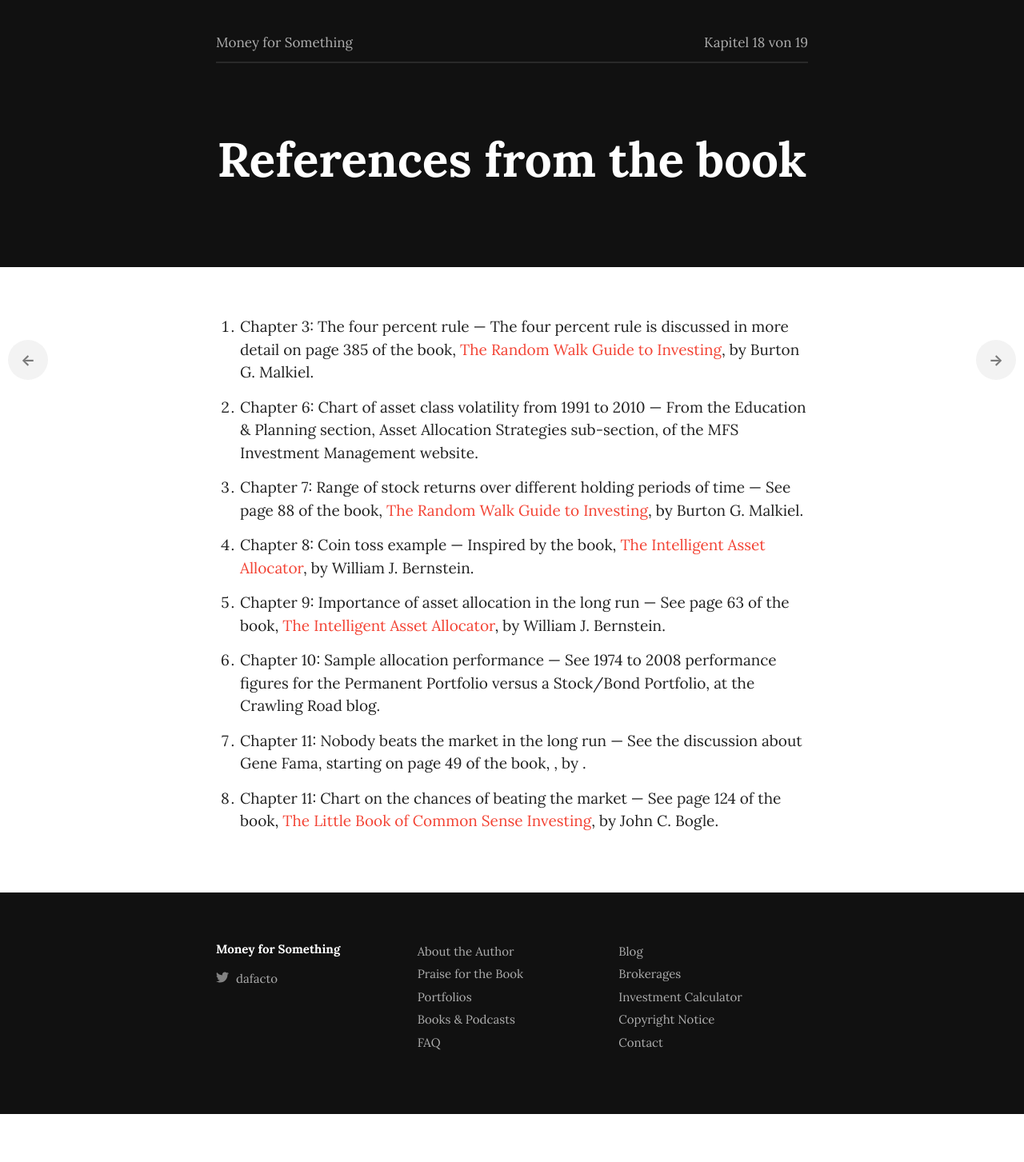
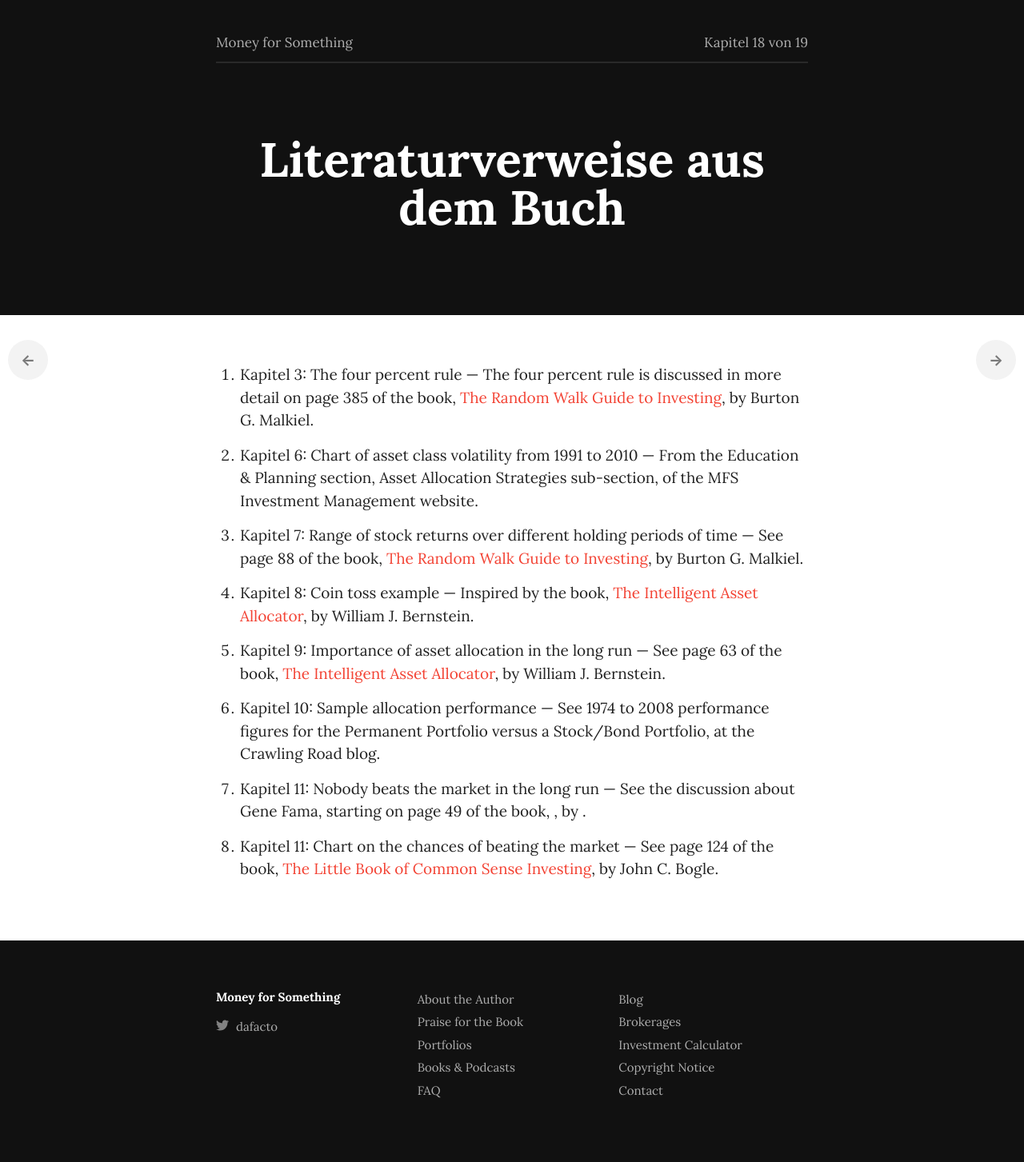
Before and after one commit to dafacto/moneyforsomething-de, a Jekyll site: the page built from _chapters/18_references.md, in a window 1280 px wide. Shown: the whole page at 80% size. Built offline with Jekyll 4.4.1, drawn with Linux system fonts in a browser that asks for light colours; some web fonts are replaced; a script that is not in the unit is left out; before the commit the page ends 1393 px from its top, so only the background shows below that.

Commit message:
Update 18_references.md

```diff
--- a/_chapters/18_references.md
+++ b/_chapters/18_references.md
@@ -1,24 +1,24 @@
 ---
 layout: chapter
-title: References from the book
+title: Literaturverweise aus dem Buch
 chapter: 18
 permalink: /book/references/
 img_header: header-19.png
 img_footer:
 ---
 
-1. Chapter 3: The four percent rule — The four percent rule is discussed in more detail on page 385 of the book, <a href="{{ site.data.books.random_walk.url }}">{{ site.data.books.random_walk.title }}</a>, by {{ site.data.books.random_walk.author }}.
+1. Kapitel 3: The four percent rule — The four percent rule is discussed in more detail on page 385 of the book, <a href="{{ site.data.books.random_walk.url }}">{{ site.data.books.random_walk.title }}</a>, by {{ site.data.books.random_walk.author }}.
 
-2. Chapter 6: Chart of asset class volatility from 1991 to 2010 — From the Education & Planning section, Asset Allocation Strategies sub-section, of the MFS Investment Management website.
+2. Kapitel 6: Chart of asset class volatility from 1991 to 2010 — From the Education & Planning section, Asset Allocation Strategies sub-section, of the MFS Investment Management website.
 
-3. Chapter 7: Range of stock returns over different holding periods of time — See page 88 of the book, <a href="{{ site.data.books.random_walk.url }}">{{ site.data.books.random_walk.title }}</a>, by {{ site.data.books.random_walk.author }}.
+3. Kapitel 7: Range of stock returns over different holding periods of time — See page 88 of the book, <a href="{{ site.data.books.random_walk.url }}">{{ site.data.books.random_walk.title }}</a>, by {{ site.data.books.random_walk.author }}.
 
-4. Chapter 8: Coin toss example — Inspired by the book, <a href="https://www.amazon.com/Intelligent-Asset-Allocator-Portfolio-Maximize-ebook/dp/B005XM6NRY/makalu-20/">The Intelligent Asset Allocator</a>, by William J. Bernstein.
+4. Kapitel 8: Coin toss example — Inspired by the book, <a href="https://www.amazon.com/Intelligent-Asset-Allocator-Portfolio-Maximize-ebook/dp/B005XM6NRY/makalu-20/">The Intelligent Asset Allocator</a>, by William J. Bernstein.
 
-5. Chapter 9: Importance of asset allocation in the long run — See page 63 of the book, <a href="https://www.amazon.com/Intelligent-Asset-Allocator-Portfolio-Maximize-ebook/dp/B005XM6NRY/makalu-20/">The Intelligent Asset Allocator</a>, by William J. Bernstein.
+5. Kapitel 9: Importance of asset allocation in the long run — See page 63 of the book, <a href="https://www.amazon.com/Intelligent-Asset-Allocator-Portfolio-Maximize-ebook/dp/B005XM6NRY/makalu-20/">The Intelligent Asset Allocator</a>, by William J. Bernstein.
 
-6. Chapter 10: Sample allocation performance — See 1974 to 2008 performance figures for the Permanent Portfolio versus a Stock/Bond Portfolio, at the Crawling Road blog.
+6. Kapitel 10: Sample allocation performance — See 1974 to 2008 performance figures for the Permanent Portfolio versus a Stock/Bond Portfolio, at the Crawling Road blog.
 
-7. Chapter 11: Nobody beats the market in the long run — See the discussion about Gene Fama, starting on page 49 of the book, <a href="{{ site.data.books.investors_manifesto.url }}">{{ site.data.books.investors_manifesto.title }}</a>, by {{ site.data.books.investors_manifesto.author }}.
+7. Kapitel 11: Nobody beats the market in the long run — See the discussion about Gene Fama, starting on page 49 of the book, <a href="{{ site.data.books.investors_manifesto.url }}">{{ site.data.books.investors_manifesto.title }}</a>, by {{ site.data.books.investors_manifesto.author }}.
 
-8. Chapter 11: Chart on the chances of beating the market — See page 124 of the book, <a href="https://www.amazon.com/Little-Book-Common-Sense-Investing-ebook/dp/B075Z6HSCJ/makalu-20/">The Little Book of Common Sense Investing</a>, by John C. Bogle.
+8. Kapitel 11: Chart on the chances of beating the market — See page 124 of the book, <a href="https://www.amazon.com/Little-Book-Common-Sense-Investing-ebook/dp/B075Z6HSCJ/makalu-20/">The Little Book of Common Sense Investing</a>, by John C. Bogle.
```
